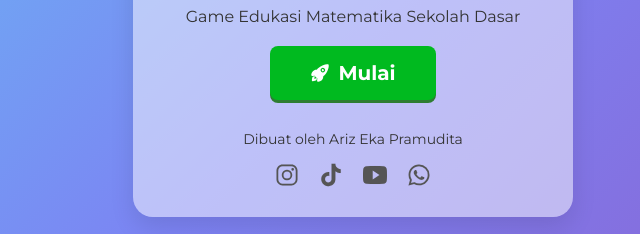
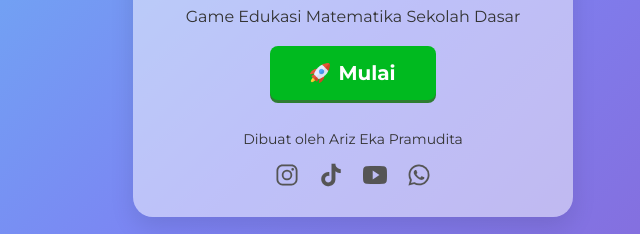
Before and after one commit to arizeka/Edu-Mathriz, a plain HTML site: page index.html in a window 1280 px wide. Shown: the part 349-583 px from the top of the page, 287-927 px from the left. Drawn offline with nearby package versions, Linux system fonts and the light colour scheme.

Commit message:
Add files via upload

```diff
--- a/index.html
+++ b/index.html
@@ -27,7 +27,7 @@
         <h1>Edu.Mathriz</h1>
         <p class="subtitle">Game Edukasi Matematika Sekolah Dasar</p>
         <button class="btn-mulai" id="startBtn">
-          <ion-icon name="rocket"></ion-icon> Mulai
+          <img src="img/rocket.png" alt="Logo Game" />Mulai
         </button>
         <div id="loadingWrapper" class="loading-hidden">
           <div class="progress-container">
--- a/style.css
+++ b/style.css
@@ -83,6 +83,12 @@ h1 {
   justify-content: center;
   gap: 8px;
   box-shadow: 0 3px 0 #2e7d32;
+}
+.btn-mulai img {
+  width: 20px;
+  height: auto;
+  object-fit: contain;
+  display: block;
 }
 .btn-mulai::before {
   content: "";
```
Also changed, not shown: img/rocket.png (added).
